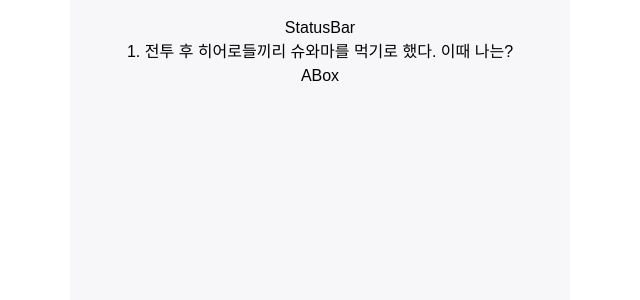
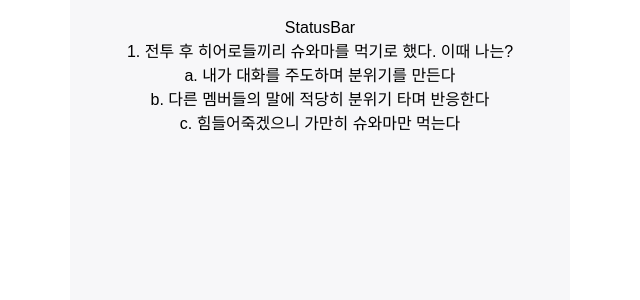
Before and after one commit to qorbaxk/marvel-mbti, a React (Create React App) app: page /question in a window 1280 px wide. Shown: the top 300 px of the page, without its empty margins (320-960 px from the left). Built offline with nearby package versions, Linux system fonts and the light colour scheme; a web font is replaced by a local one.

Commit message:
[:sparkles:] 답변 보기 불러오기

```diff
--- a/src/components/Question/ABox.tsx
+++ b/src/components/Question/ABox.tsx
@@ -1,8 +1,19 @@
 import React from 'react'
+import { useSelector } from 'react-redux'
+import { RootState } from 'redux/store'
+import { qnaList } from 'data/data'
 
-const ABox = () => {
+const ABox: React.FC = () => {
+  const qIdx = useSelector((QueState: RootState) => QueState.qr.questionIndex)
+
   return (
-    <div>ABox</div>
+    <>
+      {qnaList[qIdx].a?.map((el, idx) => (
+        <button role="button" key={idx}>
+          {el.answer}
+        </button>
+      ))}
+    </>
   )
 }
 
```
